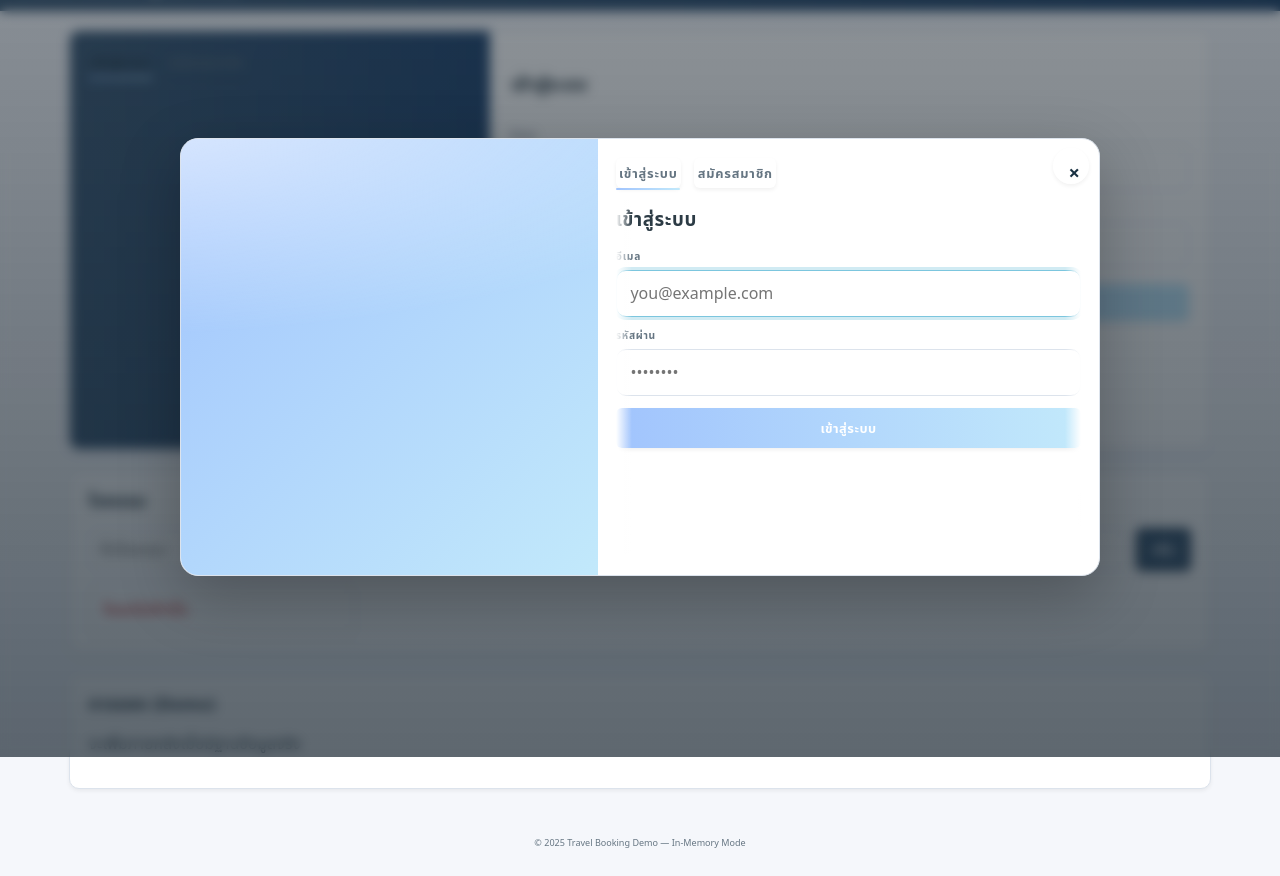
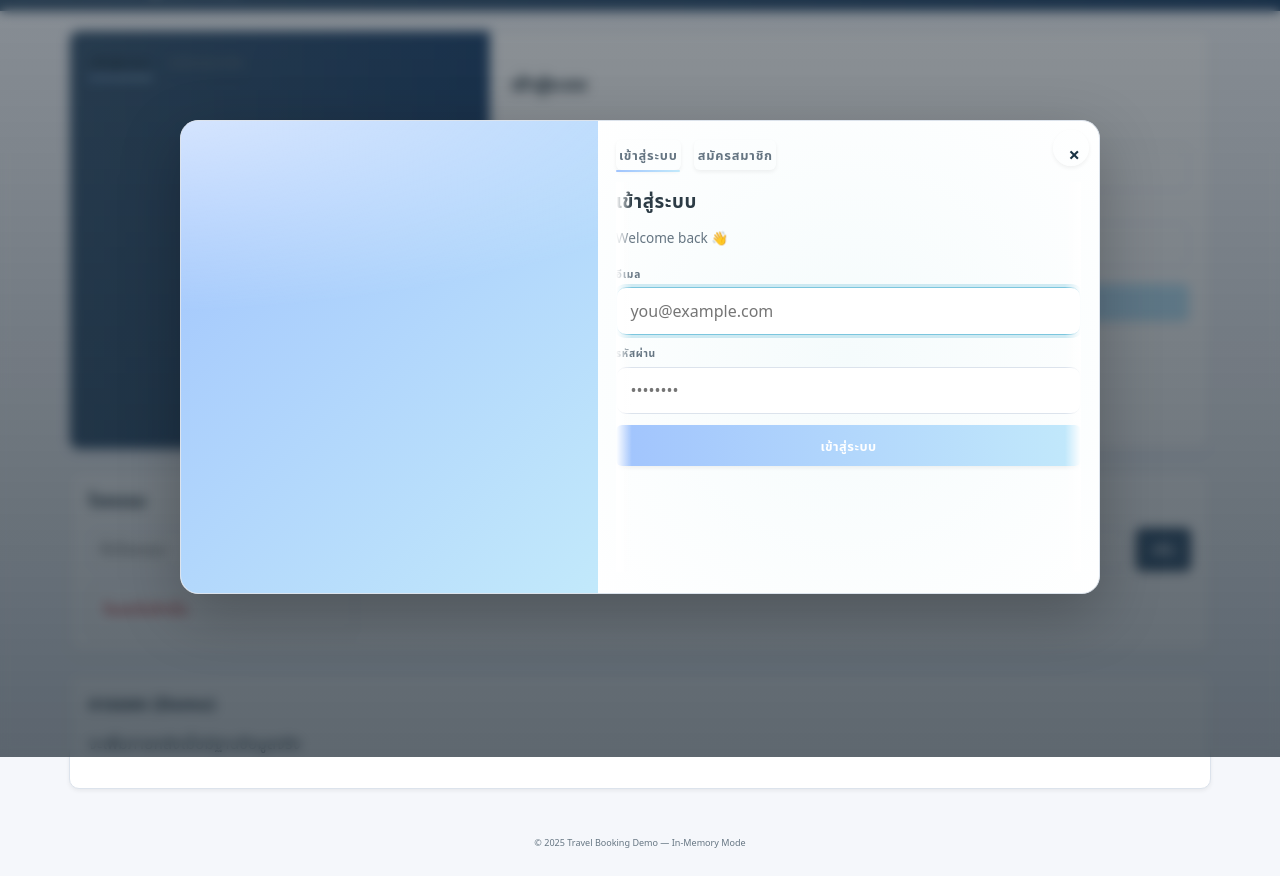
Before and after one commit to Jessadaporn005/Train, a website: page travel-booking-app/public/index.html in a window 1280 px wide. Both pictures are taken after a click on the link "Auth". Shown: the part 43-919 px from the top of the page. Drawn offline with Linux system fonts and the light colour scheme; no server answers.

Commit message:
feat(ui-auth): smoother ocean-like switch animation, ripple effect, and subtitles (Welcome back / พร้อมออกเดินทาง)

```diff
--- a/travel-booking-app/public/auth-modal.css
+++ b/travel-booking-app/public/auth-modal.css
@@ -11,14 +11,16 @@
  position:relative; }
 .auth-hero:after { content:""; position:absolute; inset:auto 0 -60px auto; height:120px; filter:blur(22px); background: radial-gradient(closest-side, rgba(255,255,255,.7), rgba(255,255,255,0)); }
 
-.auth-content { padding: 1.2rem 1.1rem 1.3rem; position:relative; }
+.auth-content { padding: 1.2rem 1.1rem 1.3rem; position:relative; overflow:hidden; }
+.auth-subtitle { margin:-.2rem 0 .5rem; font-size:.85rem; color: var(--color-text-soft); }
+.switch-ripple { position:absolute; top:-40%; left:-40%; width:180%; height:180%; border-radius: 50%; pointer-events:none; opacity:.0; transform: scale(.9); background: radial-gradient(circle at 50% 50%, rgba(139,211,221,.25), rgba(139,211,221,0) 60%); transition: opacity .5s ease, transform .5s ease; }
 .auth-close { position:absolute; top:.6rem; right:.6rem; width:36px; height:36px; border-radius:50%; border:none; background: rgba(255,255,255,.65); color:#183041; font-size:20px; cursor:pointer; box-shadow: var(--shadow-sm); }
 .auth-close:hover { filter: brightness(1.05); }
 
 .auth-tabs { display:flex; gap:.85rem; position:relative; margin-bottom:.75rem; }
 .auth-tab { background:transparent; border:none; color: var(--color-text-soft); font-weight:700; letter-spacing:.8px; cursor:pointer; padding:.35rem .2rem; }
 .auth-tab.active { color: var(--color-text); }
-.auth-underline { position:absolute; bottom:-2px; left:0; height:2px; width:64px; background: linear-gradient(90deg,var(--color-accent-grad-start),var(--color-accent-grad-end)); border-radius: 4px; transition: transform .28s ease, width .28s ease; }
+.auth-underline { position:absolute; bottom:-2px; left:0; height:2px; width:64px; background: linear-gradient(90deg,var(--color-accent-grad-start),var(--color-accent-grad-end)); border-radius: 4px; transition: transform .32s cubic-bezier(.4,0,.2,1), width .32s cubic-bezier(.4,0,.2,1); }
 
 .auth-switcher { position:relative; overflow:hidden; }
 .auth-slide { width:100%; padding:.2rem 0 .3rem; }
@@ -38,7 +40,12 @@
 /* left-right animation */
 .auth-switcher[data-active="login"] { --x: 0%; }
 .auth-switcher[data-active="register"] { --x: -100%; }
-.auth-switcher { display:grid; grid-template-columns: 100% 100%; transform: translateX(var(--x)); transition: transform .35s cubic-bezier(.4,0,.2,1); }
+.auth-switcher { display:grid; grid-template-columns: 100% 100%; transform: translateX(var(--x)); transition: transform .45s cubic-bezier(.25,.8,.25,1); }
+.auth-dialog[data-mode="register"] .switch-ripple { opacity:.55; transform: scale(1); }
+.auth-dialog[data-mode="login"] .switch-ripple { opacity:.35; transform: scale(.96); }
+
+/* gentle wave edge at top of form area */
+.auth-content:before { content:""; position:absolute; top:-18px; left:-10%; width:120%; height:40px; background: radial-gradient(70px 30px at 20% 100%, rgba(255,255,255,.8), rgba(255,255,255,0) 70%), radial-gradient(90px 40px at 50% 100%, rgba(255,255,255,.8), rgba(255,255,255,0) 65%), radial-gradient(60px 30px at 80% 100%, rgba(255,255,255,.8), rgba(255,255,255,0) 70%); pointer-events:none; }
 .auth-slide { width:100%; }
 
 @media (prefers-reduced-motion: reduce) { .auth-switcher { transition: none; } .auth-underline { transition: none; } }
--- a/travel-booking-app/public/auth-modal.js
+++ b/travel-booking-app/public/auth-modal.js
@@ -25,6 +25,7 @@
   function toggle(tab){
     if(!switcher) return;
     switcher.setAttribute('data-active', tab);
+    modal?.querySelector('.auth-dialog')?.setAttribute('data-mode', tab);
     tabs?.forEach(t=>{ const on = t.dataset.tab===tab; t.classList.toggle('active', on); t.setAttribute('aria-selected', on?'true':'false'); });
     positionUnderline();
     focusFirst();
--- a/travel-booking-app/public/index.html
+++ b/travel-booking-app/public/index.html
@@ -102,10 +102,11 @@
 <!-- Auth Modal (shared) -->
 <div class="auth-modal" id="authModal" aria-hidden="true">
   <div class="auth-overlay" data-close-modal></div>
-  <div class="auth-dialog" role="dialog" aria-modal="true" aria-labelledby="authTitle">
+  <div class="auth-dialog" role="dialog" aria-modal="true" aria-labelledby="authTitle" data-mode="login">
     <button class="auth-close" title="ปิด" aria-label="ปิด" data-close-modal>&times;</button>
     <div class="auth-hero"></div>
     <div class="auth-content">
+      <div class="switch-ripple" aria-hidden="true"></div>
       <div class="auth-tabs" role="tablist">
         <button class="auth-tab active" data-tab="login" role="tab" aria-selected="true">เข้าสู่ระบบ</button>
         <button class="auth-tab" data-tab="register" role="tab" aria-selected="false">สมัครสมาชิก</button>
@@ -115,6 +116,7 @@
         <div class="auth-slide auth-slide-login">
           <form id="loginFormModal" class="auth-form" autocomplete="on">
             <h3 id="authTitle">เข้าสู่ระบบ</h3>
+            <div class="auth-subtitle">Welcome back 👋</div>
             <label class="field"><span>อีเมล</span><input name="email" type="email" required placeholder="you@example.com" /></label>
             <label class="field"><span>รหัสผ่าน</span><input name="password" type="password" required placeholder="••••••••" /></label>
             <button class="btn-gradient wide">เข้าสู่ระบบ</button>
@@ -124,6 +126,7 @@
         <div class="auth-slide auth-slide-register">
           <form id="registerFormModal" class="auth-form" autocomplete="off">
             <h3>สมัครสมาชิก</h3>
+            <div class="auth-subtitle">พร้อมออกเดินทาง ✨</div>
             <label class="field"><span>ชื่อผู้ใช้</span><input name="username" required placeholder="เช่น travellover" /></label>
             <label class="field"><span>อีเมล</span><input name="email" type="email" required placeholder="you@example.com" /></label>
             <label class="field"><span>รหัสผ่าน</span><input name="password" type="password" minlength="6" required placeholder="อย่างน้อย 6 ตัว" /></label>
```
Also changed, not shown: travel-booking-app/public/home.html (+4 -1 lines), 1 other file.
